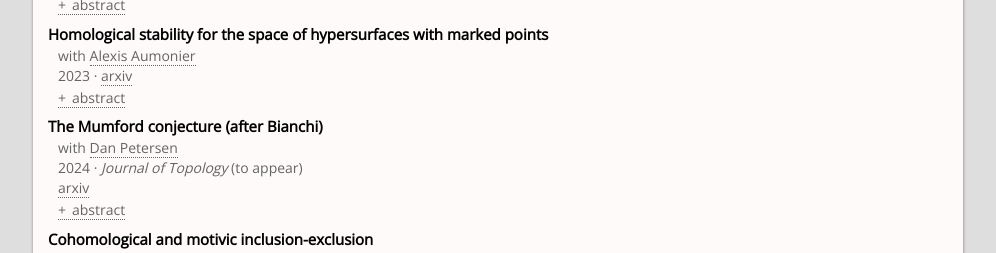
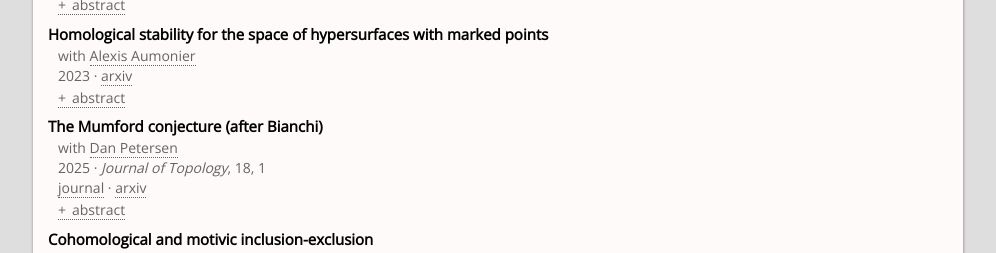
Before and after one commit to ronnodas/website, a plain HTML site: page index.html in a window 1280 px wide. Shown: the part 1180-1433 px from the top of the page, without its empty margins (142-1138 px from the left). Drawn offline with nearby package versions, Linux system fonts and the light colour scheme.

Commit message:
mumford conjecture journal info

```diff
--- a/index.html
+++ b/index.html
@@ -137,9 +137,10 @@
                 <li>
                     <h3>The Mumford conjecture (after Bianchi)</h3>
                     <p>with <a href="https://sites.google.com/site/danpetersenmath/">Dan Petersen</a><br>
-                        2024 ·
-                        <em>Journal of Topology</em> (to appear)<br> <a href="https://arxiv.org/abs/2402.06232"
-                            title="arxiv:2402.06232">arxiv</a>
+                        2025 ·
+                        <em>Journal of Topology</em>, 18, 1<br>
+                        <a href="https://dx.doi.org/10.1112/topo.70016" title="doi:10.1112/topo.70016">journal</a> · <a
+                            href="https://arxiv.org/abs/2402.06232" title="arxiv:2402.06232">arxiv</a>
                     </p>
                     <details>
                         <summary>abstract</summary>
```
